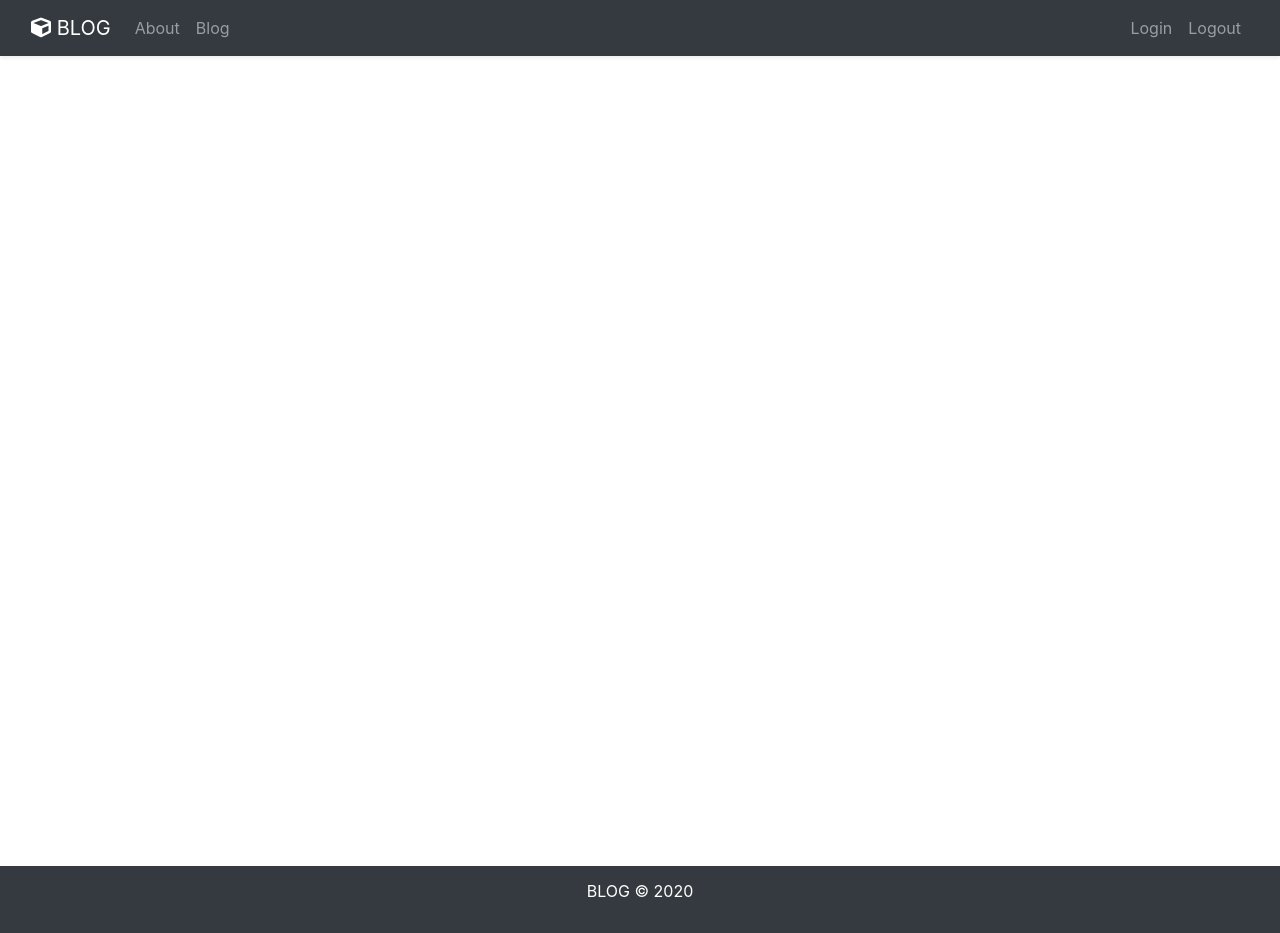
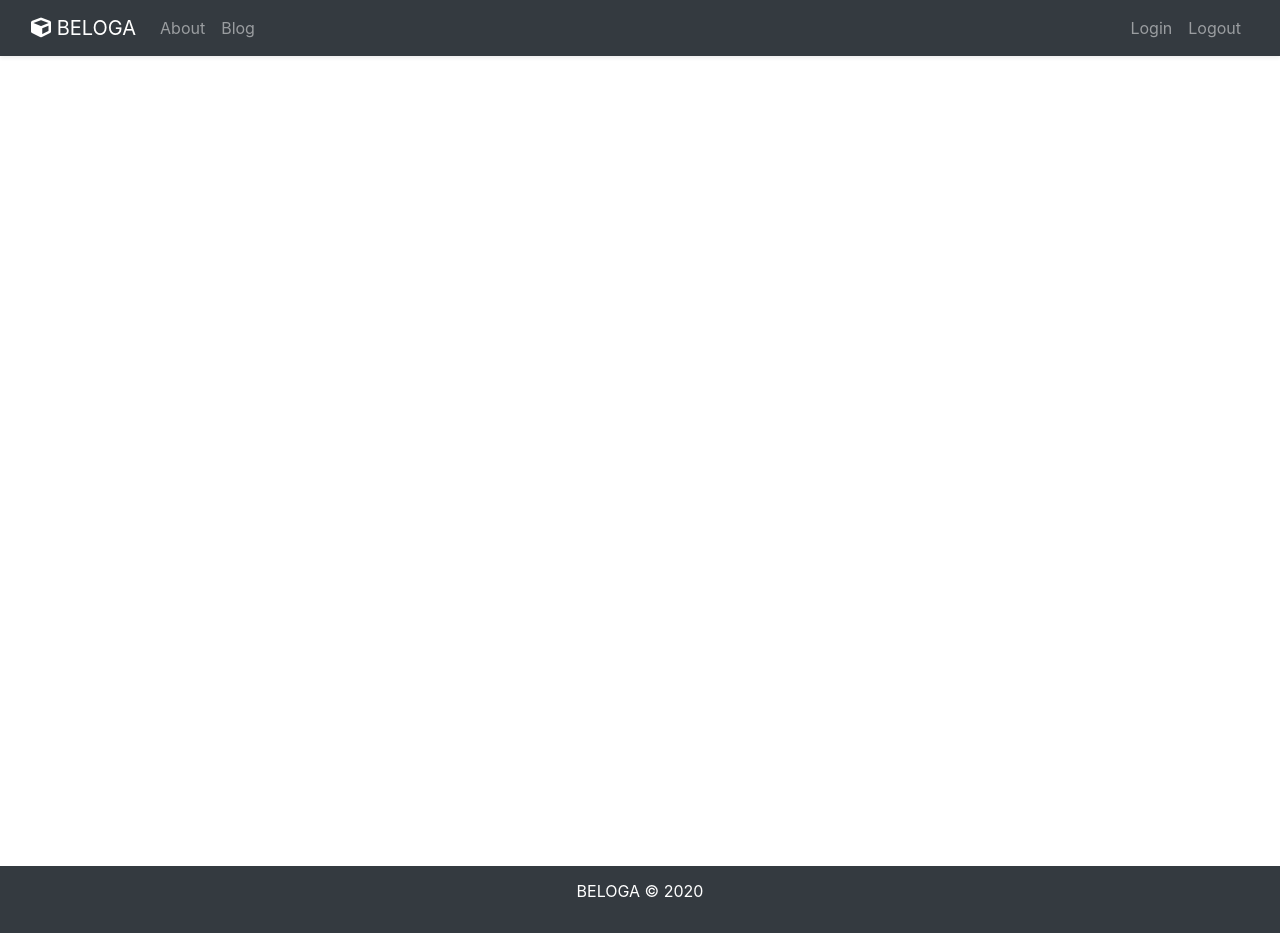
Before and after one commit to Aslanchik/beloga, a PHP site: page / in a window 1280 px wide. Run offline with PHP 8.4, Linux system fonts and the light colour scheme; some libraries are stand-ins or nearby versions.

Commit message:
changed app name

```diff
--- a/index.php
+++ b/index.php
@@ -8,14 +8,14 @@
         integrity="sha384-ggOyR0iXCbMQv3Xipma34MD+dH/1fQ784/j6cY/iJTQUOhcWr7x9JvoRxT2MZw1T" crossorigin="anonymous">
     <link rel="stylesheet" href="https://cdnjs.cloudflare.com/ajax/libs/font-awesome/5.14.0/css/all.min.css">
     <link rel="stylesheet" href="css/style.css">
-    <title>Blog</title>
+    <title>BELOGA</title>
 </head>
 
 <body>
     <header>
         <nav class="navbar navbar-expand-lg navbar-dark bg-dark shadow-sm">
             <div class="container-fluid">
-                <a class="navbar-brand" href="/"><i class="fas fa-cube"></i> BLOG</a>
+                <a class="navbar-brand" href="/"><i class="fas fa-cube"></i> BELOGA</a>
                 <button class="navbar-toggler" type="button" data-toggle="collapse"
                     data-target="#navbarSupportedContent" aria-controls="navbarSupportedContent" aria-expanded="false"
                     aria-label="Toggle navigation">
@@ -46,7 +46,7 @@
     </header>
     <main class="h-850"></main>
     <footer class="bg-dark p-2">
-        <p class="text-center text-white line-height-35">BLOG &copy; <?= date('Y') ?> </p>
+        <p class="text-center text-white line-height-35">BELOGA &copy; <?= date('Y') ?> </p>
     </footer>
 
     <script src="https://code.jquery.com/jquery-3.3.1.slim.min.js"
```
